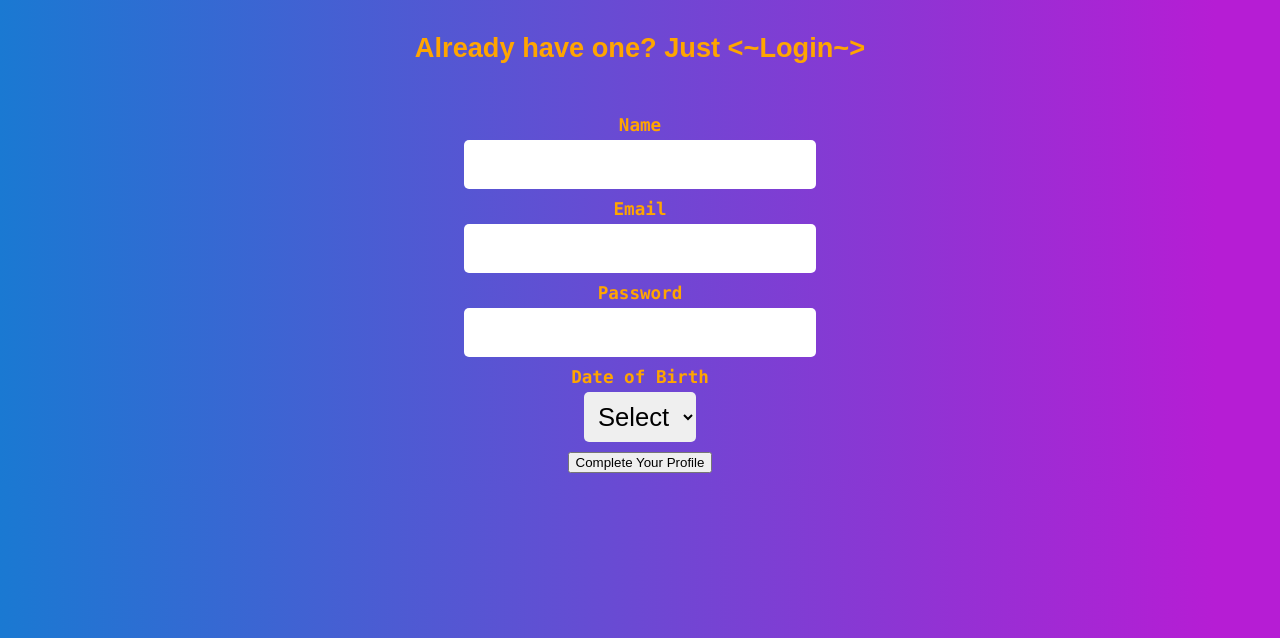
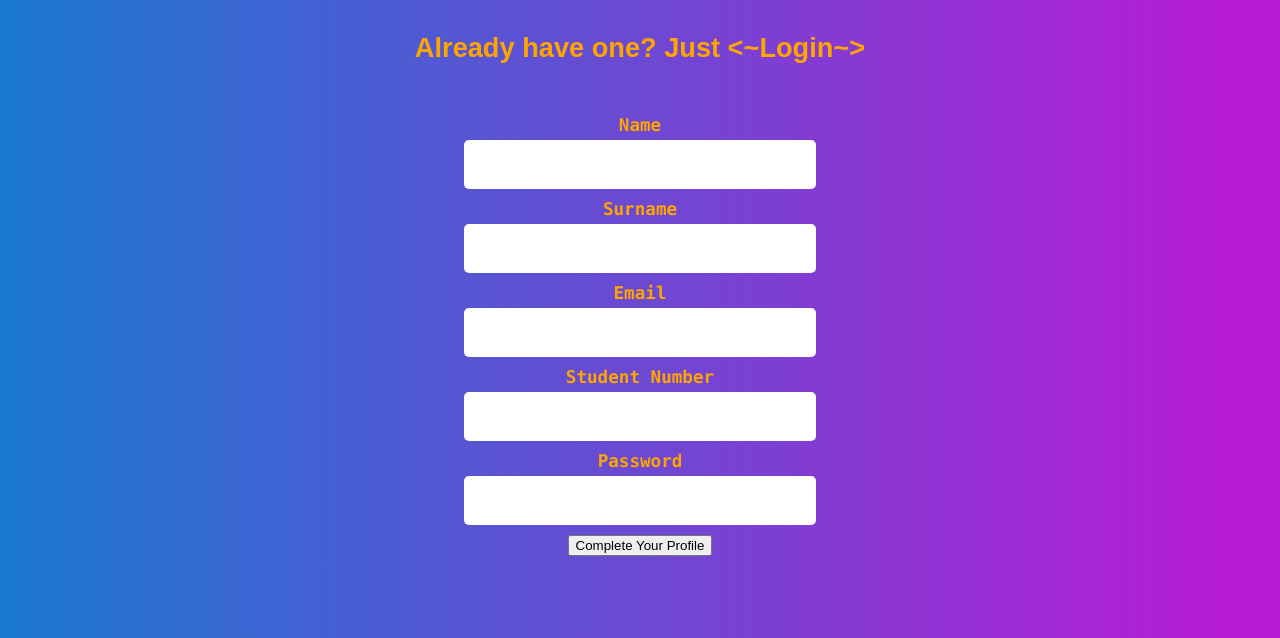
Before and after one commit to 0bl1qu3/myRoomi, a PHP site: page / in a window 1280 px wide. Shown: the part 162-800 px from the top of the page. Run offline with PHP 8.4, Linux system fonts and the light colour scheme.

Commit message:
updated inputs

```diff
--- a/Not_Sign-In_Page/formHandler.php
+++ b/Not_Sign-In_Page/formHandler.php
@@ -3,9 +3,10 @@
 if(isset($_POST['complete-your-profile-button'])) {
 
     $name = $_POST['name'];
-    $email = $_POST['name'];
-    $password = $_POST['name'];
-    $dob = $_POST['dob'];
+    $surname = $_POST['surname'];
+    $email = $_POST['email'];
+    $studentNumber = $_POST['student-no'];
+    $password = $_POST['password'];
 
 }
 
--- a/Not_Sign-In_Page/index.php
+++ b/Not_Sign-In_Page/index.php
@@ -34,24 +34,21 @@ require('formHandler.php');
             <label for="name">Name</label>
             <input type="text" name="name" id="name" class="sign-in-inputs">
 
+            <label for="surname">Surname</label>
+            <input type="text" name="surname" id="surname" class="sign-in-inputs">
+
             <label for="email">Email</label>
             <input type="text" name="email" id="email" class="sign-in-inputs">
+
+            <label for="student-no">Student Number</label>
+            <input type="text" name="student-no" id="student-no" class="sign-in-inputs">
 
             <label for="password">Password</label>
             <input type="password" name="password" id="password" class="sign-in-inputs">
 
-            <label for="dob">Date of Birth</label>
-            <select name="dob" id="dob" class="sign-in-inputs">
-                <option value="opt1">Select</option>
-                <option value="opt2">Your</option>
-                <option value="opt3">Date</option>
-                <option value="opt4">Of</option>
-                <option value="opt5">Birth</option>
-            </select>
-
             <button type="submit" name="complete-your-profile-button">Complete Your Profile</button>
 
-    </form>
+        </form>
 
     </div>
 
```
